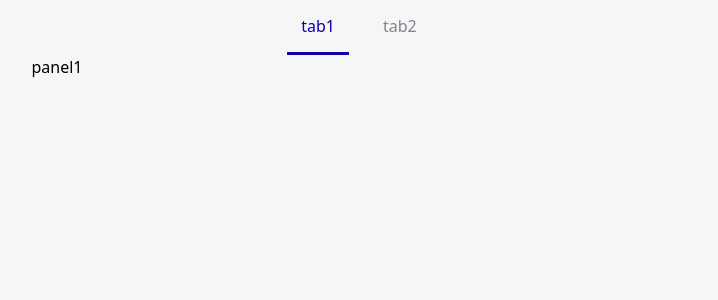
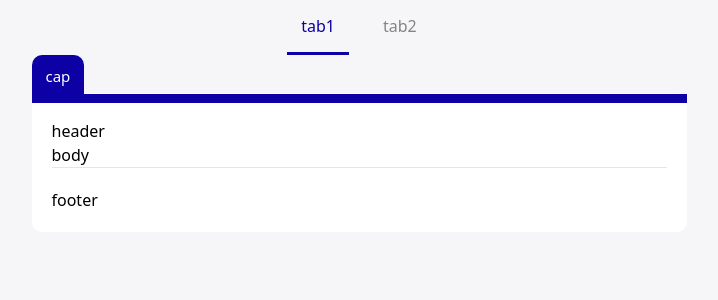
Before and after one commit to kimanada/multi-form-survey, a React (Vite) app: page / in a window 1280 px wide. Shown: the top 300 px of the page, without its empty margins (281-999 px from the left). Built offline with nearby package versions, Linux system fonts and the light colour scheme.

Commit message:
Panel 추가

```diff
--- a/src/App.tsx
+++ b/src/App.tsx
@@ -1,5 +1,6 @@
 import './App.css'
 import MainLayout from './components/common/MainLayout';
+import Panel, { PanelBody, PanelCap, PanelFooter, PanelHeader } from './components/common/Panel';
 import Tabs, { Tab, TabList, TabPanel, TabPanels } from './components/common/Tabs';
 
 function App() {
@@ -11,7 +12,14 @@
           <Tab index={1}>tab2</Tab>
         </TabList>
         <TabPanels>
-          <TabPanel index={0}>panel1</TabPanel>
+          <TabPanel index={0}>
+            <PanelCap>cap</PanelCap>
+            <Panel>
+              <PanelHeader>header</PanelHeader>
+              <PanelBody>body</PanelBody>
+              <PanelFooter>footer</PanelFooter>
+            </Panel>
+          </TabPanel>
           <TabPanel index={1}>panel2</TabPanel>
         </TabPanels>
       </Tabs>
--- /dev/null
+++ b/src/components/common/Panel.tsx
@@ -0,0 +1,31 @@
+import { PropsWithChildren } from "react";
+
+export default function Panel({ children }: PropsWithChildren) {
+  return <div className="flex flex-col p-20 pt-26 bg-white rounded-10">{children}</div>
+}
+
+export function PanelHeader({ children }: PropsWithChildren) {
+  return <div>{children}</div>
+}
+
+export function PanelBody({ children }: PropsWithChildren) {
+  return <div>{children}</div>
+}
+
+export function PanelFooter({ children }: PropsWithChildren) {
+  return <>
+    <hr className="border-gray100 mb-20" />
+    <div>{children}</div>
+  </>
+}
+
+export function PanelCap({ children }: PropsWithChildren) {
+  return (
+    <div className="-mb-10 relative">
+      <div className="inline-block px-14 pt-10 pb-6 bg-main rounded-t-10 text-15 text-white">
+        {children}
+      </div>
+      <div className="bg-main h-9" />
+    </div>
+  );
+}
--- a/tailwind.config.js
+++ b/tailwind.config.js
@@ -17,6 +17,12 @@
       borderWidth: {
         ...px0_20,
       },
+      borderRadius: {
+        ...px0_20,
+      },
+      fontSize: {
+        ...px0_200,
+      },
       colors,
     },
   },
```
